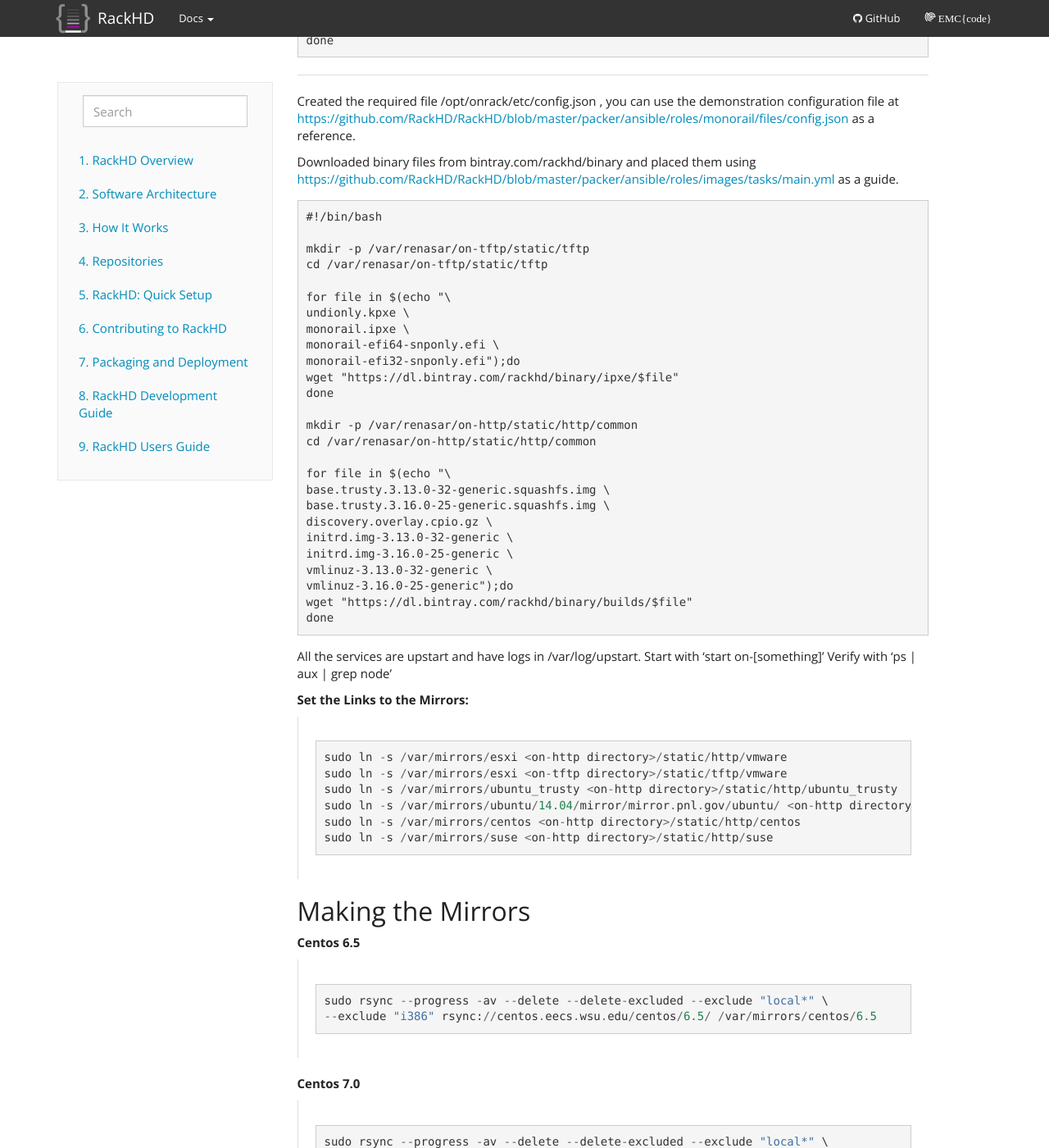
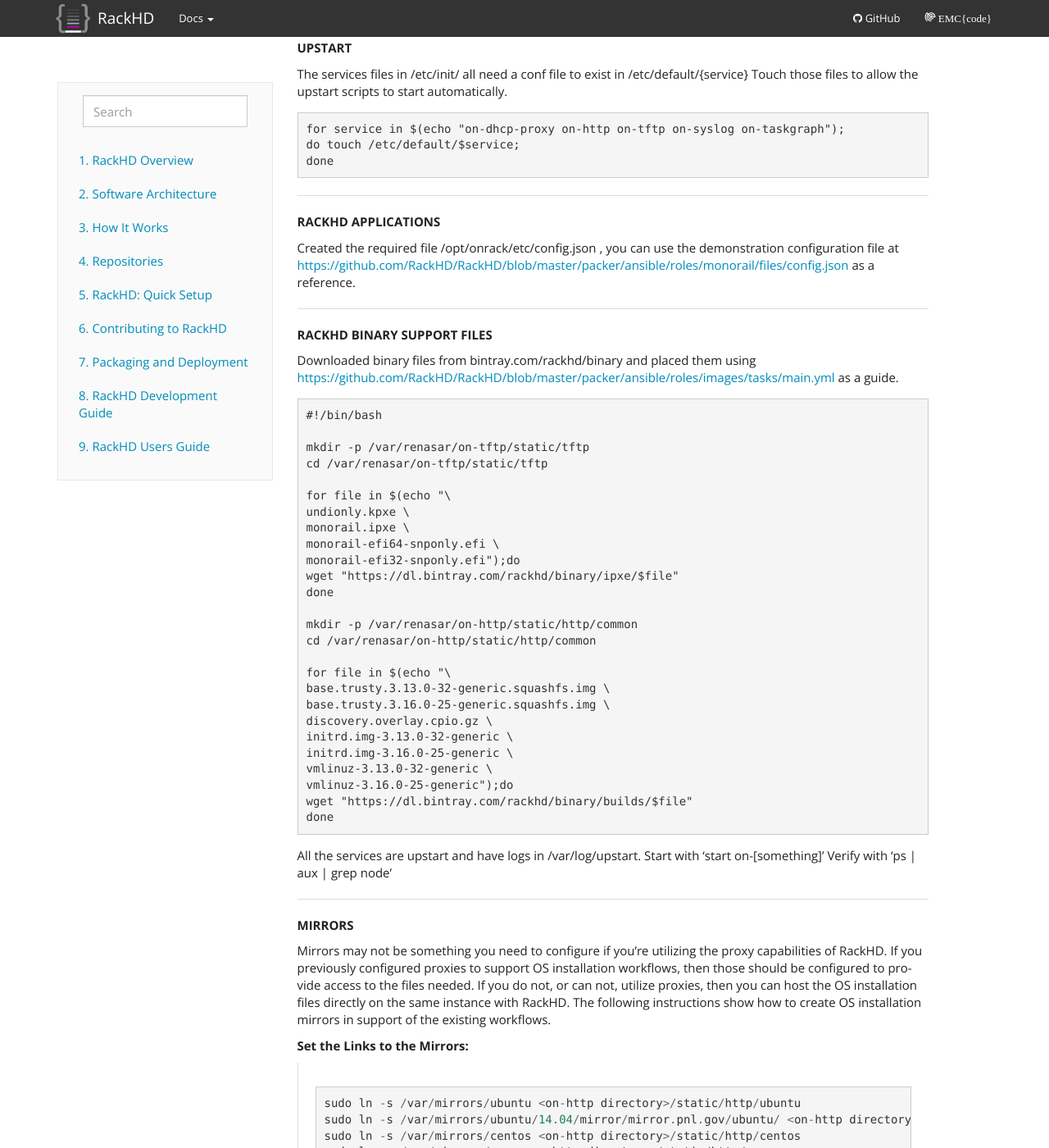
Before and after one commit to RackHD/docs, a Sphinx documentation site: the page built from docs/rackhd/ubuntu_package_installation.rst, in a window 1280 px wide and 1400 px high, scrolled down 1241 px. Shown: the whole window at 82% size. Built offline with Sphinx 7.4.7, drawn with Linux system fonts in a browser that asks for light colours; some of the changed text lies outside the part shown.

Commit message:
updating docs per feedback
 - added formatting around configuration segments
 - comments and detail about mirrors vs proxies
 - updated mirror link to match current Ubuntu install OS workflow
   (/ubuntu instead of /ubuntu_trusty)

```diff
--- a/docs/rackhd/ubuntu_package_installation.rst
+++ b/docs/rackhd/ubuntu_package_installation.rst
@@ -52,6 +52,11 @@
     sudo apt-get install on-dhcp-proxy on-http on-taskgraph
     sudo apt-get install on-tftp on-syslog
 
+Configuring RackHD
+~~~~~~~~~~~~~~~~~~~~
+
+**DHCP**
+
 Update dhcpd.conf per your network configuration
 
 .. code::
@@ -67,6 +72,9 @@
       option vendor-class-identifier "PXEClient";
     }
 
+#######
+
+**UPSTART**
 
 The services files in /etc/init/ all need a conf file to exist in /etc/default/{service}
 Touch those files to allow the upstart scripts to start automatically.
@@ -79,10 +87,15 @@
 
 #######
 
+**RACKHD APPLICATIONS**
+
 Created the required file /opt/onrack/etc/config.json , you can use the demonstration
 configuration file at https://github.com/RackHD/RackHD/blob/master/packer/ansible/roles/monorail/files/config.json
 as a reference.
 
+#######
+
+**RACKHD BINARY SUPPORT FILES**
 
 Downloaded binary files from bintray.com/rackhd/binary and placed them using https://github.com/RackHD/RackHD/blob/master/packer/ansible/roles/images/tasks/main.yml as a guide.
 
@@ -120,14 +133,22 @@
 All the services are upstart and have logs in /var/log/upstart.  Start with 'start on-[something]'
 Verify with 'ps | aux | grep node'
 
+#######
+
+**MIRRORS**
+
+Mirrors may not be something you need to configure if you're utilizing the proxy capabilities
+of RackHD. If you previously configured proxies to support OS installation workflows,
+then those should be configured to provide access to the files needed. If you do not, or can
+not, utilize proxies, then you can host the OS installation files directly on the same
+instance with RackHD. The following instructions show how to create OS installation mirrors
+in support of the existing workflows.
 
 **Set the Links to the Mirrors:**
 
   .. code::
 
-    sudo ln -s /var/mirrors/esxi <on-http directory>/static/http/vmware
-    sudo ln -s /var/mirrors/esxi <on-tftp directory>/static/tftp/vmware
-    sudo ln -s /var/mirrors/ubuntu_trusty <on-http directory>/static/http/ubuntu_trusty
+    sudo ln -s /var/mirrors/ubuntu <on-http directory>/static/http/ubuntu
     sudo ln -s /var/mirrors/ubuntu/14.04/mirror/mirror.pnl.gov/ubuntu/ <on-http directory>/static/http/trusty
     sudo ln -s /var/mirrors/centos <on-http directory>/static/http/centos
     sudo ln -s /var/mirrors/suse <on-http directory>/static/http/suse
```
